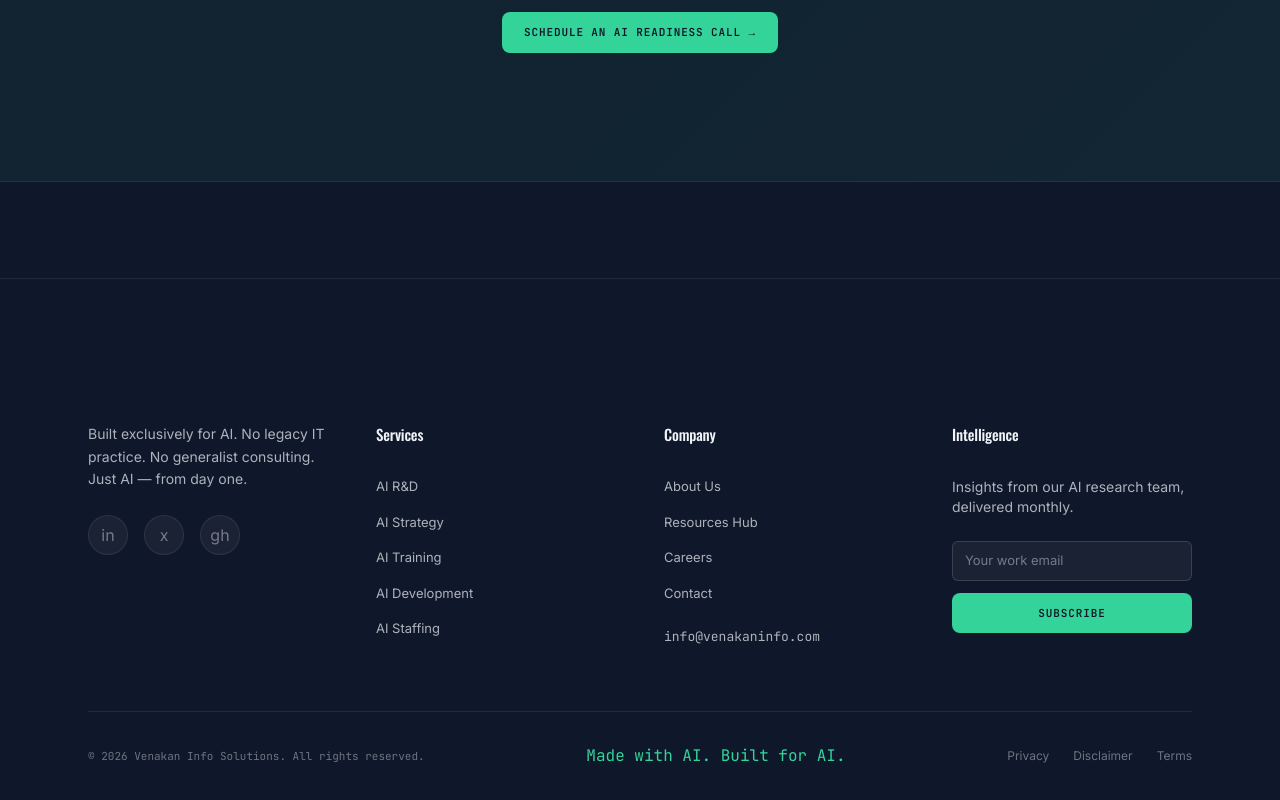
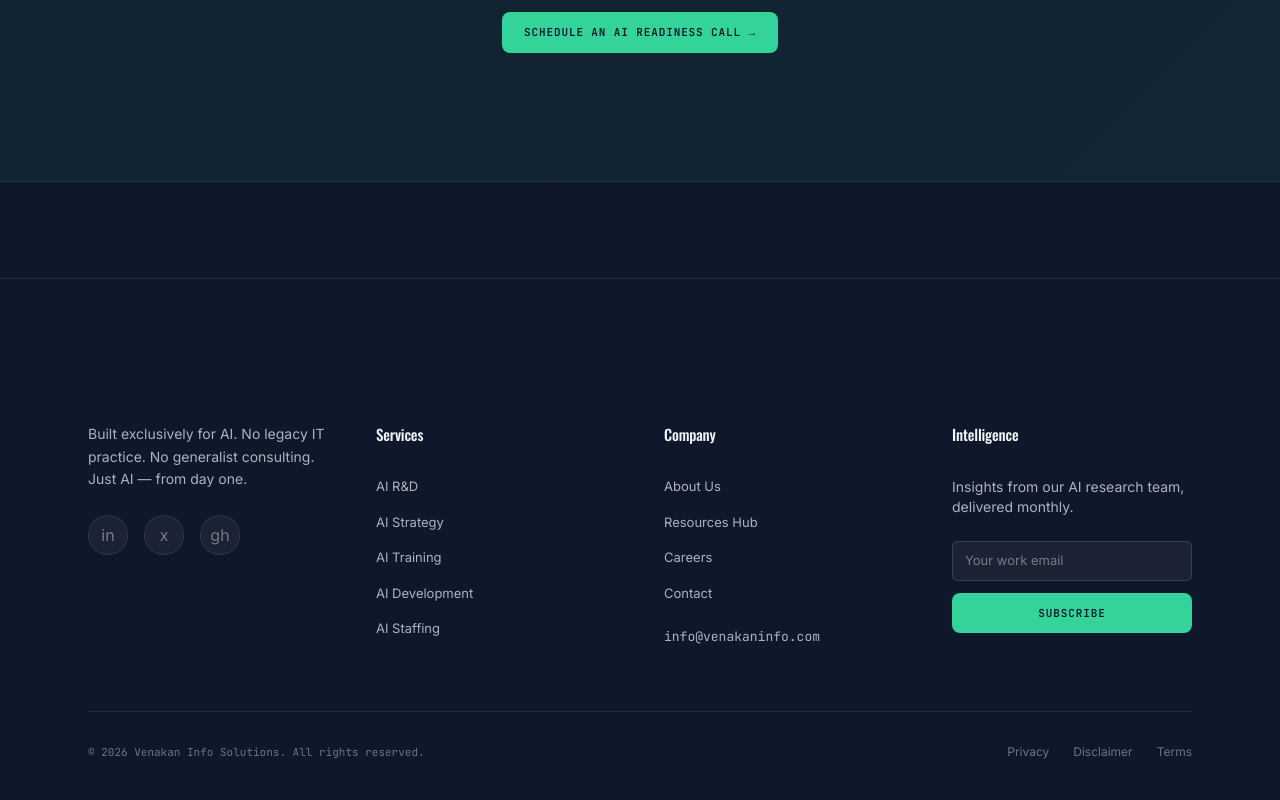
Before and after one commit to pinnaclecube/venakan-website, a React (Vite) app: page / in a window 1280 px wide. Shown: the part 4386-5186 px from the top of the page. Built offline with nearby package versions, Linux system fonts and the light colour scheme.

Commit message:
Remove 'Made with AI. Built for AI.' tagline from footer bottom bar

```diff
--- a/src/components/layout/Footer.tsx
+++ b/src/components/layout/Footer.tsx
@@ -93,7 +93,6 @@ export function Footer() {
           style={{ background: "var(--surface)", borderTop: "1px solid var(--border)" }}
         >
           <p style={{ fontFamily: "var(--mono)", fontSize: "11px", color: "var(--text-3)" }}>&copy; {new Date().getFullYear()} Venakan Info Solutions. All rights reserved.</p>
-          <p className="font-medium" style={{ fontFamily: "var(--mono)", color: "var(--green)" }}>Made with AI. Built for AI.</p>
           <div className="flex items-center gap-6">
             <Link href="/privacy" className="text-xs transition-colors hover:!text-[var(--green)]" style={{ color: "var(--text-3)" }}>Privacy</Link>
             <Link href="/disclaimer" className="text-xs transition-colors hover:!text-[var(--green)]" style={{ color: "var(--text-3)" }}>Disclaimer</Link>
```
